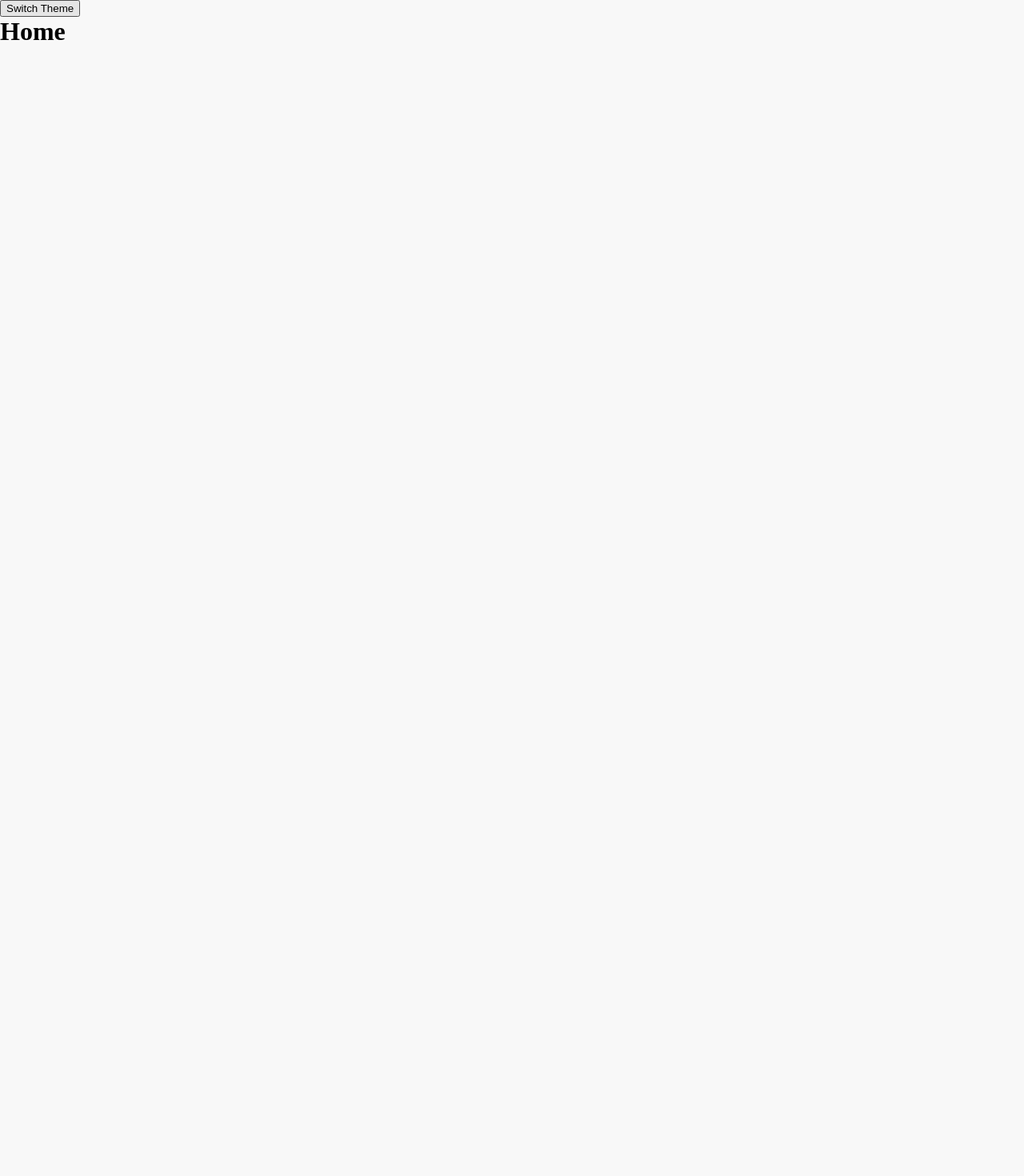
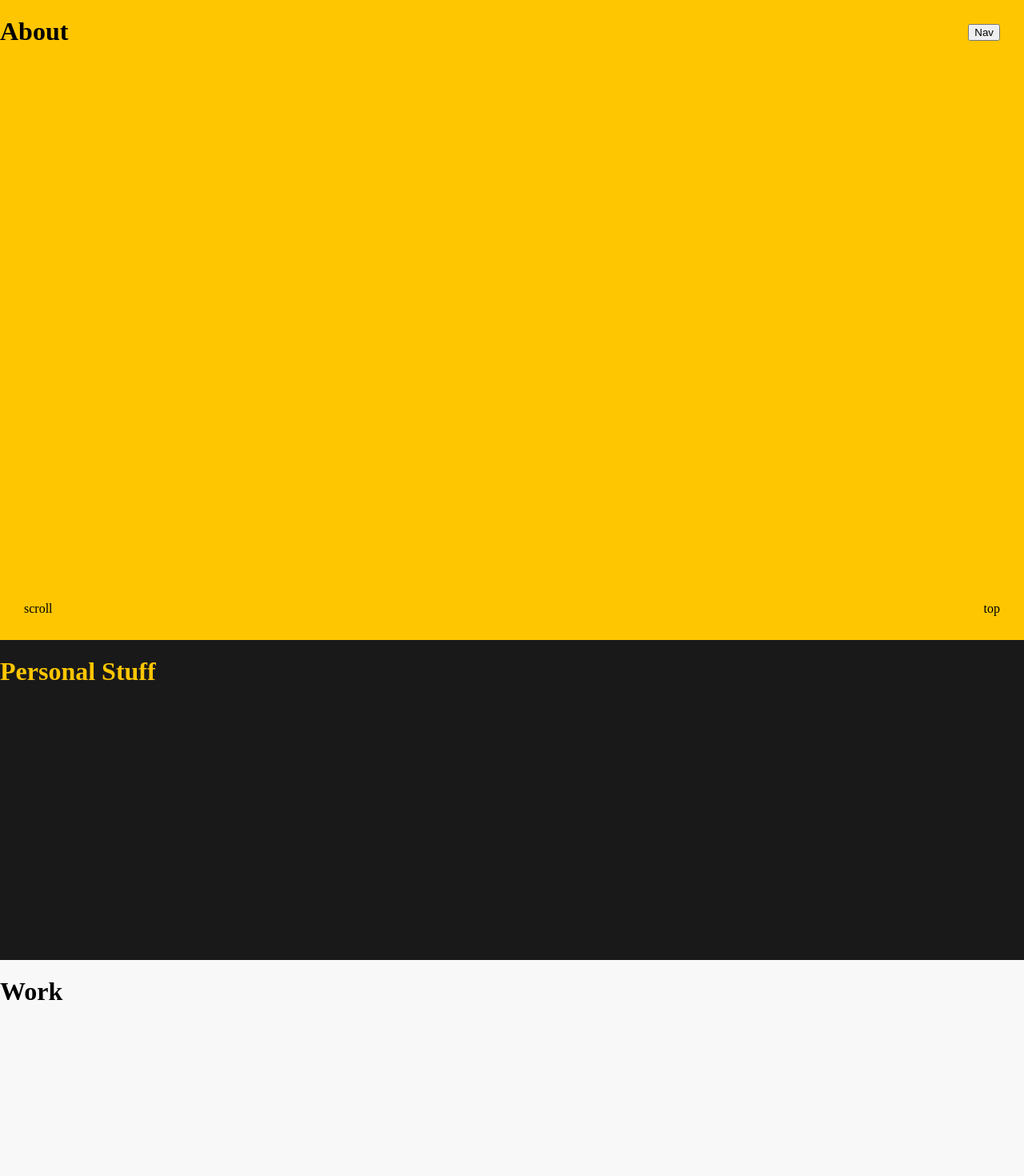
Before and after one commit to BryanPan342/bryan.pan-archived, a React app: page / in a window 1280 px wide. Shown: the top 1470 px of the page at 80% size. Before the commit the page ends 800 px from the top, so only its background shows below. Built offline with nearby package versions, Linux system fonts and the light colour scheme.

Commit message:
base template for home

```diff
--- a/src/components/App.tsx
+++ b/src/components/App.tsx
@@ -8,7 +8,9 @@ import About from './About';
 import Work from './Work';
 import Projects from './Projects';
 import Resume from './Resume';
-import './styles/App.css';
+import Header from './Header';
+import './styles/App.scss';
+
 
 
 
@@ -16,11 +18,11 @@ function App() {
     const size = useWindowSize();
     const body = document.body;
     const [theme, setTheme] = useState('edgy-yellow');
-    const theme_select = (theme:string) => {setTheme(theme)}
+    const theme_select = (theme:string) => {setTheme(theme); location.reload();}
 
     useEffect(()=>{
         const stored_theme:string = localStorage.getItem('theme');
-        if (stored_theme){
+        if (stored_theme != theme){
             console.log(stored_theme)
             setTheme(stored_theme);
         }
@@ -28,15 +30,13 @@ function App() {
     },[]);
 
     useEffect(()=>{
-        console.log(localStorage.getItem('theme'));
         localStorage.setItem('theme', theme);
-        console.log(localStorage.getItem('theme'));
     }, [theme])
 
     return (
         <div>
-            <button className="expose" onClick = {()=>{theme_select(theme == 'edgy-yellow' ? 'retro-neon' : 'edgy-yellow')}}> Switch Theme </button>
             <Loader theme={theme}></Loader>
+            <Header theme={theme} theme_select={theme_select}></Header>
             <Switch>
                 <Route exact path='/' component={Home}></Route>
                 <Route exact path='/about' component={About}></Route>
@@ -45,6 +45,8 @@ function App() {
                 <Route exact path='/resume' component={Resume}></Route>
                 <Redirect to='/'></Redirect>
             </Switch>
+            <div className='fixed footer' id='scroll'> scroll </div>
+            <div className='fixed footer' id='top'> top </div>
         </div>
     );
 }
--- /dev/null
+++ b/src/components/Header.tsx
@@ -0,0 +1,13 @@
+import React from 'react';
+import {Themes, HeaderProps} from '../utils/AppUtils'
+
+function Header(props: HeaderProps){
+    const theme_select = props.theme_select;
+    const theme = props.theme;
+    return (
+        <div>
+            <button className="fixed header" onClick = {()=>{theme_select(theme == 'edgy-yellow' ? 'retro-neon' : 'edgy-yellow')}}> Nav </button>
+        </div>
+    );
+}
+export default Header;
--- a/src/components/Home.tsx
+++ b/src/components/Home.tsx
@@ -1,8 +1,22 @@
 import React, { useState, useEffect } from 'react';
 function Home() {
     return (
-        <div className='body fullscreen'>
-            <h1> Home </h1>
+        <div id='home'>
+            <div className='body fullscreen' id='about'>
+                <h1> About </h1>
+            </div>
+            <div className='body halfscreen' id='personal'>
+                <h1> Personal Stuff </h1>
+            </div>
+            <div className='body fullscreen'>
+                <h1> Work </h1>
+            </div>
+            <div className='body halfscreen' id='skills'>
+                <h1> Skills </h1>
+            </div>
+            <div className='body fullscreen'>
+                <h1> Projects </h1>
+            </div>
         </div>
     );
 }
--- a/src/components/Loader.tsx
+++ b/src/components/Loader.tsx
@@ -6,7 +6,6 @@ function Loader(props: LoaderProps){
     const theme = props.theme;
 
     if (theme == 'edgy-yellow'){
-        console.log('yellow')
         var iter:number, t_offset:number = 0;
         for (iter = 0; iter < 8; iter++){
             let t0:number = iter;
@@ -51,9 +50,7 @@ function Loader(props: LoaderProps){
                     <div className='sun-center'/>
                 </div>
             :
-                <div>
-                    Unfortunate
-                </div>
+            <div className='loader'/>
             }
         </div>
     );
--- a/src/components/styles/App.css
+++ b/src/components/styles/App.scss
@@ -7,8 +7,8 @@ production stylesheet in assets/built/screen.css
 1.  Global Styles
 2.  Layout
 3.  Loader
-4.  Site Header
-5.  Site Navigation
+4.  Site Header & Footer
+5.  Home Page
 6.  Post Feed
 7.  Single Post
   7.1. Subscribe Form
@@ -33,6 +33,9 @@ body {
   background: var(--bg);
 }
 
+/* 2. Layout - Page building blocks
+/* ---------------------------------------------------------- */
+
 .fullscreen{
   width: 100vw;
   height: 100vh;
@@ -49,9 +52,6 @@ body {
   z-index: 1;
 }
 
-/* 2. Layout - Page building blocks
-/* ---------------------------------------------------------- */
-
 /* 3. Loader
 /* ---------------------------------------------------------- */
 
@@ -64,7 +64,7 @@ body {
   align-items: center;
   position: fixed;
   background: var(--loader-bg);
-  z-index: 2;
+  z-index: 3;
 }
 
 .loaded .loader{
@@ -77,7 +77,7 @@ body {
   position: absolute;
   height: 360px;
   width: 360px;
-  z-index: 3;
+  z-index: 4;
   border-radius: 50%;
   animation: circle_rotation 8s infinite linear;
 }
@@ -102,7 +102,7 @@ body {
   width: 30px;
   height: 30px;
   border-radius: 50%;
-  z-index: 4;
+  z-index: 5;
   background-color: var(--bg);
   position: absolute;
 }
@@ -116,6 +116,49 @@ body {
   }
 }
 
+/* 4. Site Header & Footer
+/* ---------------------------------------------------------- */
+
+.fixed {
+  margin: 30px 30px;
+  display: flex;
+  position: fixed;
+  z-index: 2;
+}
+
+.header{
+  top: 0px;
+  right: 0px;
+}
+
+.footer{
+  bottom: 0px;
+}
+
+#scroll{
+  left: 0px;
+}
+
+#top{
+  right: 0px;
+}
+
+/* 5. Home Page
+/* ---------------------------------------------------------- */
+
+#home #about{
+  background: var(--cooler-bg);
+}
+
+#home #personal, #home #skills{
+  background: var(--mini-bg);
+  h1{
+    color: var(--mini-header);
+  }
+}
+
+
+
 /* Temp
 /* ---------------------------------------------------------- */
 .expose{
@@ -123,5 +166,5 @@ body {
   position: absolute;
   left: 0px;
   top: 0px;
-  z-index: 100;
+  z-index: 2;
 }
--- a/src/components/styles/global.css
+++ b/src/components/styles/global.css
@@ -17,6 +17,9 @@
     --bg: var(--off-white);
     --cooler-bg: var(--yellow);
     --loader-bg: var(--yellow);
+    --mini-bg: var(--off-black);
+    --mini-header: var(--yellow);
+    --mini-text: var(--off-white);
     --title: var(--off-black);
     --header-text: var(--yellow);
     --reg-text: var(--off-black);
--- /dev/null
+++ b/src/utils/AppUtils.ts
@@ -0,0 +1,10 @@
+export enum Themes{
+    edgy_yellow,
+    retro_neon,
+    simply_made,
+}
+
+export interface HeaderProps{
+    theme: string,
+    theme_select: (t:string) => void,
+}
```
Also changed, not shown: src/components/Footer.tsx (added).
